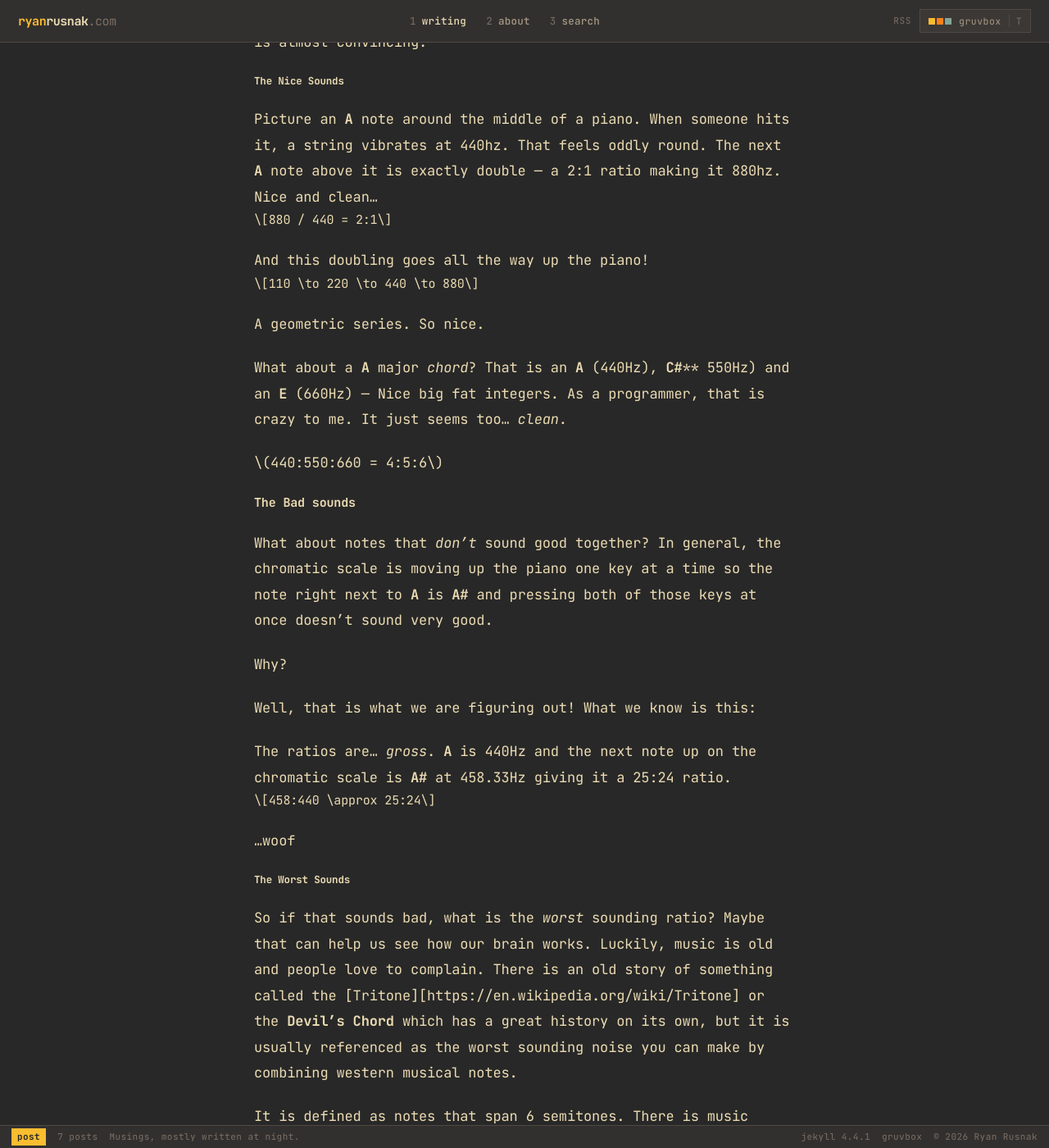
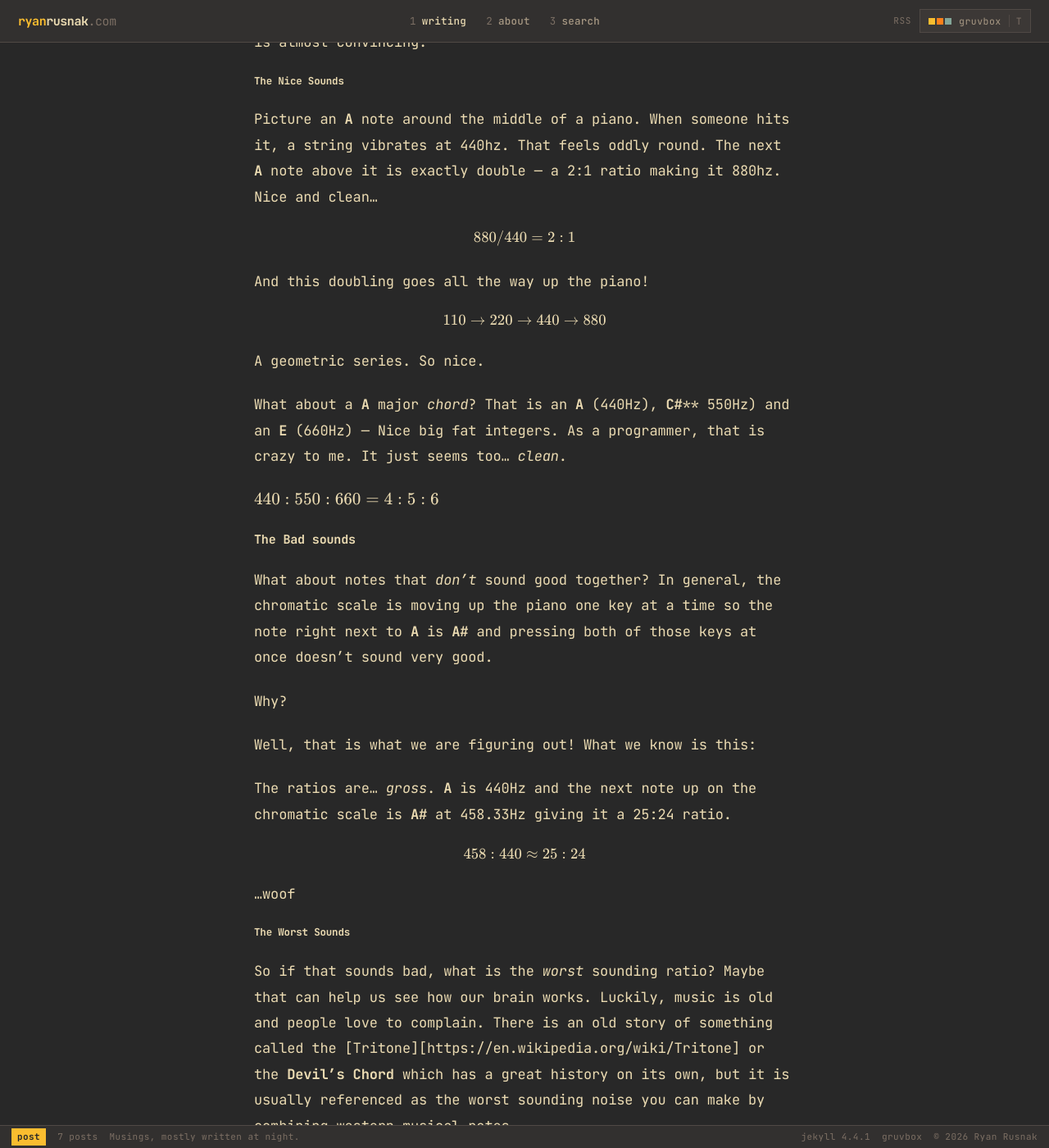
Before and after one commit to RyanRusnak/jekyll_blog, a Jekyll site: the page built from _posts/2026-08-02-the-sound-of-root-two.md, in a window 1280 px wide and 1400 px high, scrolled down 436 px. Shown: the whole window at 82% size. Built offline with Jekyll 4.4.1, drawn with Linux system fonts in a browser that asks for light colours; some of the changed text lies outside the part shown.

Commit message:
Render LaTeX with MathJax; wrap long tokens
No Jekyll plugin was needed. Kramdown already parsed the math and emitted
standard \( \) and \[ \] delimiters — nothing was loaded to render them, so
they sat in the page as literal text.

Adds MathJax 3 from a CDN, loaded only on pages the importer flags with
math: true, mirroring the existing page.mermaid pattern so the ~1MB payload
does not land on posts without equations.

MathJax is configured to accept $…$ for inline math. Obsidian writes inline
math that way but kramdown only treats $$…$$ as math, so three expressions
were reaching the page untouched. processEscapes stays on so a literal dollar
can be written \$ if a future post needs currency.

Separately, a 48-character mistyped link in one paragraph was overflowing the
column and reintroducing horizontal scroll on phones — unrelated to the math,
which was correctly constrained. Long unbreakable tokens now wrap, and display
equations scroll inside their own box rather than widening the page. Verified
320-768px: no horizontal scroll, 11 expressions rendered, no raw TeX left.

Co-Authored-By: Claude Opus 5 (1M context) <noreply@anthropic.com>

```diff
--- a/_layouts/default.html
+++ b/_layouts/default.html
@@ -20,5 +20,23 @@
     mermaid.initialize({ startOnLoad: true, theme: "dark", themeVariables: { background: dark, fontFamily: "JetBrains Mono, monospace" } });
   </script>
   {% endif %}
+  {% if page.math %}
+  <script>
+    // kramdown already turned the markdown into \( \) and \[ \] — all that is
+    // missing is something to render them. Loaded only on pages with math.
+    // Obsidian writes inline math as $…$, which kramdown leaves alone (it only
+    // treats $$…$$ as math), so MathJax has to accept single dollars too.
+    // processEscapes lets a literal dollar be written \$ if a post needs one.
+    window.MathJax = {
+      tex: {
+        inlineMath: [["$", "$"], ["\\(", "\\)"]],
+        displayMath: [["$$", "$$"], ["\\[", "\\]"]],
+        processEscapes: true
+      },
+      options: { skipHtmlTags: ["script", "noscript", "style", "textarea", "pre", "code"] }
+    };
+  </script>
+  <script id="MathJax-script" async src="https://cdn.jsdelivr.net/npm/mathjax@3/es5/tex-chtml.js"></script>
+  {% endif %}
 </body>
 </html>
--- a/assets/css/main.scss
+++ b/assets/css/main.scss
@@ -311,6 +311,12 @@ img { max-width: 100%; height: auto; }
 
 /* --- Prose (markdown output) -------------------------------- */
 .prose { padding-bottom: 8px; }
+/* A long unbreakable token — a bare URL, an id, a mistyped link — must wrap
+   rather than widen the page. Without this, one 48-char URL in one paragraph
+   brings back horizontal scroll on phones. */
+.prose p, .prose li, .prose blockquote, .prose h1, .prose h2, .prose h3,
+.prose h4, .prose h5, .prose h6 { overflow-wrap: break-word; }
+
 .prose > p { margin: 22px 0 0; font-size: 17px; line-height: 1.85; color: var(--fg); text-wrap: pretty; }
 .prose > p:first-child { margin-top: 34px; }
 .prose.has-dropcap > p:first-child::first-letter {
@@ -359,6 +365,14 @@ img { max-width: 100%; height: auto; }
 .prose .code-file .lang { color: var(--faint); }
 .prose pre { margin: 0; padding: 20px 18px; overflow-x: auto; background: transparent; }
 .prose pre code { padding: 0; background: none; border: 0; color: var(--fg); font-size: 13.5px; line-height: 1.75; }
+
+/* MathJax. A wide equation must scroll inside its own box rather than widen
+   the page — otherwise it reintroduces the horizontal scroll on phones. */
+mjx-container { max-width: 100%; }
+mjx-container[display="true"] {
+  overflow-x: auto; overflow-y: hidden;
+  padding: 6px 0; margin: 22px 0;
+}
 .highlight .c, .highlight .c1, .highlight .cm { color: var(--faint); font-style: italic; }
 .highlight .k, .highlight .kd, .highlight .kn, .highlight .kp, .highlight .kr, .highlight .kt { color: var(--purple); }
 .highlight .s, .highlight .s1, .highlight .s2, .highlight .sb, .highlight .sr { color: var(--green); }
```
Also changed, not shown: _posts/2026-08-02-the-sound-of-root-two.md (+1 -0 lines), script/import_vault.rb (+9 -1 lines).
